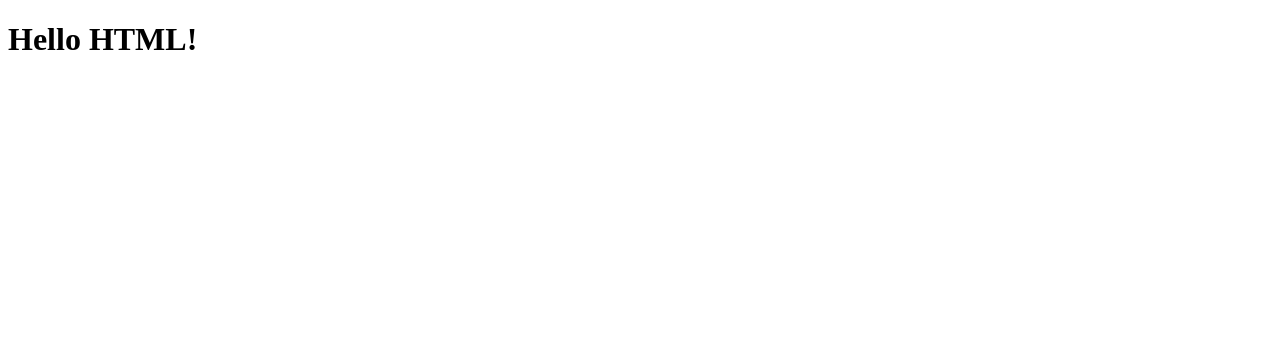
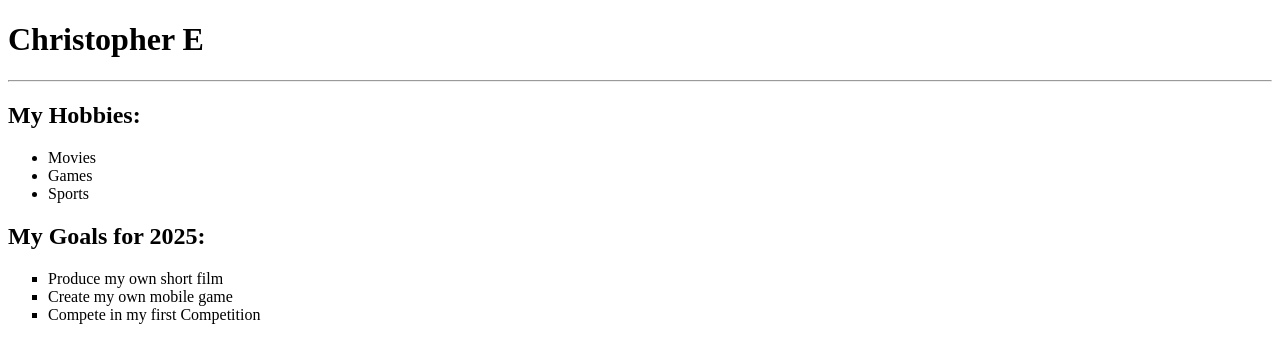
Before and after one commit to ellioc/Hello-HTML, a plain HTML site: page index.html in a window 1280 px wide. Drawn offline with Linux system fonts and the light colour scheme.

Commit message:
index.html

```diff
--- a/index.html
+++ b/index.html
@@ -6,7 +6,19 @@
     <title>Document</title>
 </head>
 <body>
-    <h1>Hello HTML!
-    </h1>
+    <h1>Christopher E</h1>
+    <hr>
+    <h2>My Hobbies:</h2>
+    <ul style="list-style-type:disc">
+        <li>Movies</li>
+        <li>Games</li>
+        <li>Sports</li>
+ </ul>
+ <h2>My Goals for 2025:</h2>
+ <ol style="list-style-type: square;">
+    <li>Produce my own short film</li>
+    <li>Create my own mobile game</li>
+    <li>Compete in my first Competition</li>
+ </ol>
 </body>
 </html>
```
